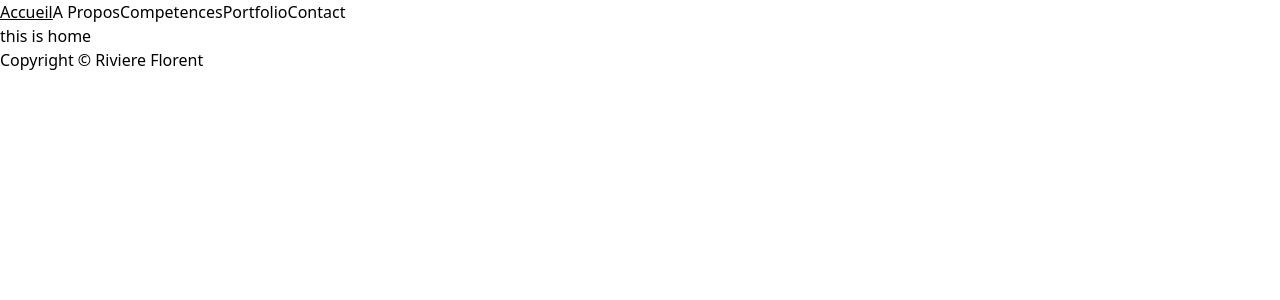
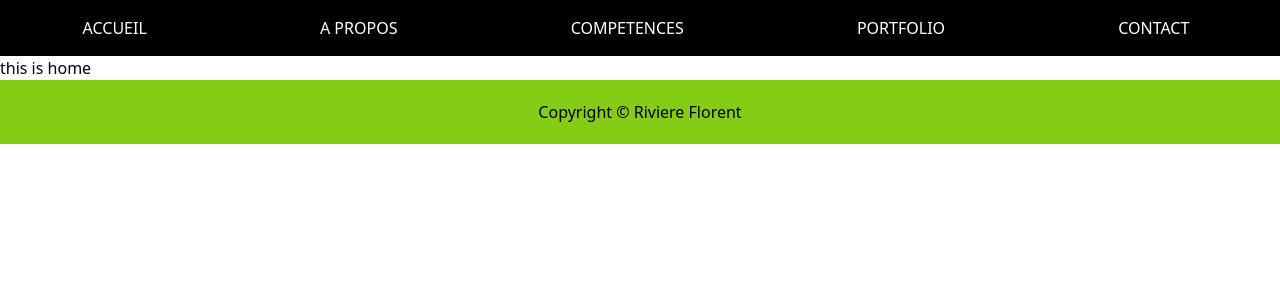
Before and after one commit to FlorentRVE/site_perso, a React (Create React App) app: page / in a window 1280 px wide. Shown: the top 300 px of the page. Built offline with nearby package versions, Linux system fonts and the light colour scheme.

Commit message:
Première utilisation Tailwindcss

```diff
--- a/src/component/footer.js
+++ b/src/component/footer.js
@@ -4,8 +4,8 @@ const Footer = () => {
 
     return(
         <footer>
-            <div>
-                <p>
+            <div className="flex items-center justify-center bg-lime-500 h-16">
+                <p className="">
                     Copyright © Riviere Florent
                 </p>
             </div>
--- a/src/component/header.js
+++ b/src/component/header.js
@@ -1,41 +1,35 @@
 //=============================== Header ==========================
 
 import React from 'react';
-import { Link, useLocation } from 'react-router-dom';
+import { Link } from 'react-router-dom';
 
 // Utilisation de pathname pour souligner le texte du menu selon la page visitée.
 
 const Header = () => {
 
-  const { pathname } = useLocation();
-
   return (
     <header>
+      <nav className='flex items-center justify-around bg-black text-white uppercase h-14'>
 
-      <nav>
-
-        <div className='flex'>
-
-            <p>
-                <Link to="/" style={{ textDecoration: pathname === '/' ? 'underline' : 'none' }}>Accueil</Link>
+            <p className='mr-2 hover:text-lime-500'>
+                <Link to="/">Accueil</Link>
             </p>
 
-            <p>
-                <Link to="/" style={{textDecoration: 'none'}}>A Propos</Link>
+            <p className='mr-2 hover:text-lime-500'>
+                <Link to="/">A Propos</Link>
             </p>
 
-            <p>
-                <Link to="/" style={{textDecoration: 'none'}}>Competences</Link>
+            <p className='mr-2 hover:text-lime-500'>
+                <Link to="/">Competences</Link>
             </p>
 
-            <p>
-                <Link to="/portfolio" style={{ textDecoration: pathname === '/portfolio' ? 'underline' : 'none' }}>Portfolio</Link>
+            <p className='mr-2 hover:text-lime-500'>
+                <Link to="/portfolio">Portfolio</Link>
             </p>
 
-            <p>
-                <Link to="/contact" style={{ textDecoration: pathname === '/contact' ? 'underline' : 'none' }}>Contact</Link>
+            <p className='mr-2 hover:text-lime-500'>
+                <Link to="/contact">Contact</Link>
             </p>
-        </div>
 
       </nav>
     </header>
--- a/src/component/portfolio/portfolio.js
+++ b/src/component/portfolio/portfolio.js
@@ -21,12 +21,14 @@ const Portfolio = () => {
         <div>
             <Header />
 
-            <div>
+            <h1 className="text-center text-xl text-lime-500 uppercase bg-slate-600 p-4">Projets</h1>
+
+            <div className="flex">
                 {data.map((item) => (
 
                     <Link to={"https://florent-rve.fr/"} target={"_blank"} key={item.id}>
-                        <div style={{backgroundColor: "greenyellow", padding:'10px', margin: '10px'}}>
-                            <img src={item.img} alt={'presentation projet'} style={{width: '250px'}}/>
+                        <div className="bg-lime-400 m-3 p-3 text-center">
+                            <img src={item.img} alt={'presentation projet'} className="w-50"/>
                             <h2>{item.title}</h2>
                             <p>{item.description}</p>
 
```
